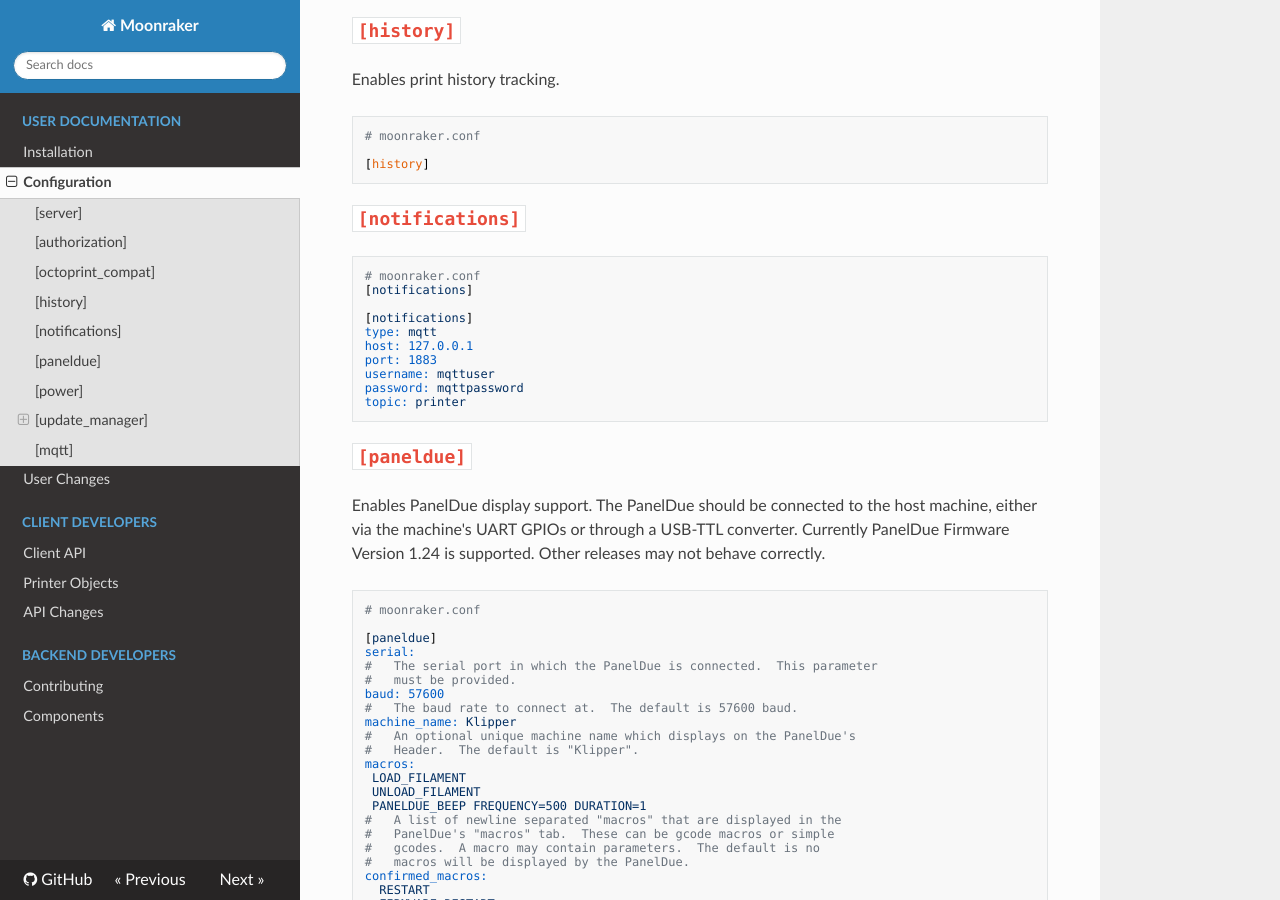
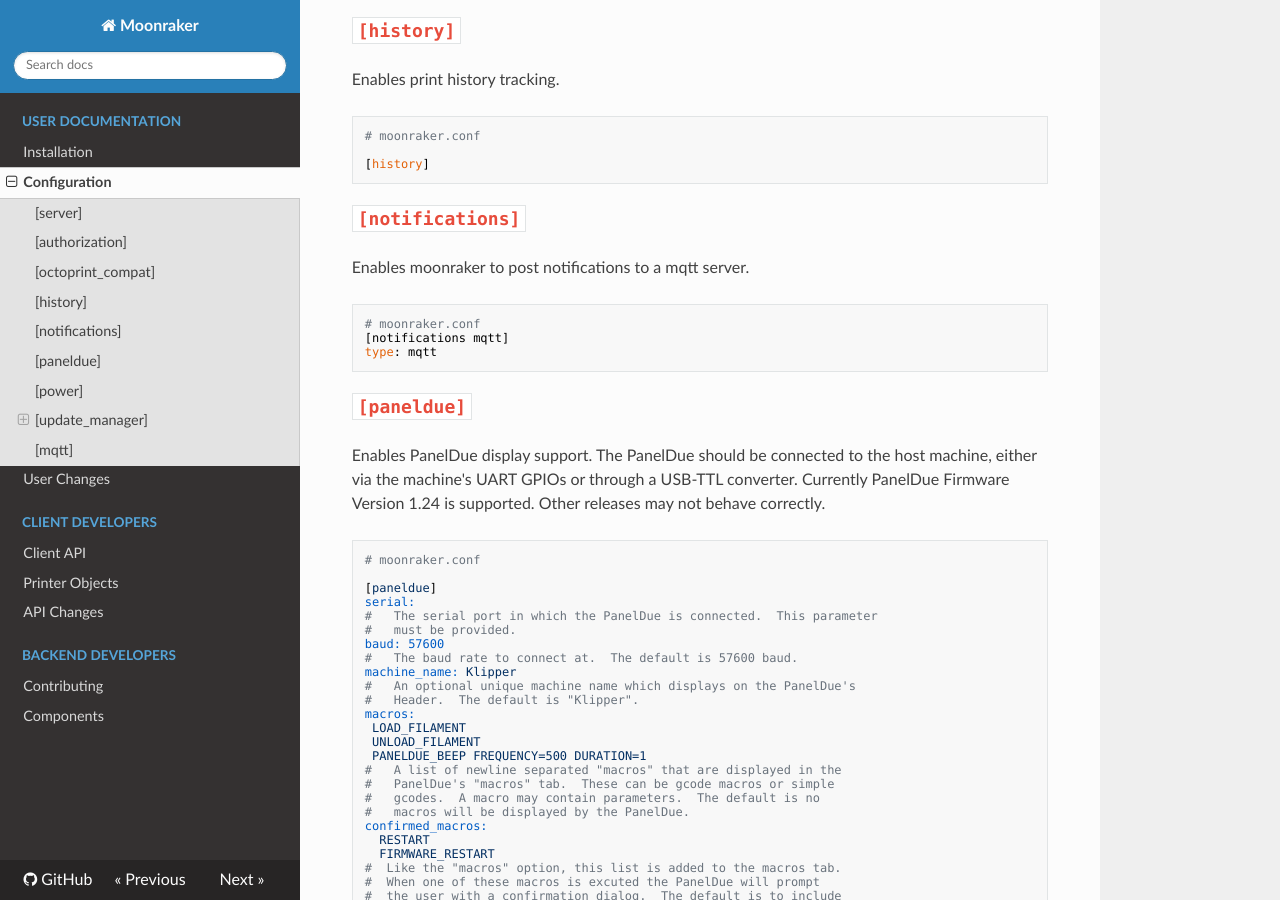
Before and after one commit to Arksine/moonraker, an MkDocs documentation site: the page built from docs/configuration.md, in a window 1280 px wide and 900 px high, scrolled down 2079 px. Built offline with MkDocs 1.6.1, drawn with Linux system fonts in a browser that asks for light colours; nearby versions of some CDN libraries.

Commit message:
mqtt: Update configuration.md
Signed-off-by: Jordan <jordan.ruthe@gmail.com>

````diff
--- a/docs/configuration.md
+++ b/docs/configuration.md
@@ -136,19 +136,12 @@
 ```
 
 ## `[notifications]`
+Enables moonraker to post notifications to a mqtt server.
 
 ```ini
 # moonraker.conf
-[notifications]
-
-[notifications]
+[notifications mqtt]
 type: mqtt
-host: 127.0.0.1
-port: 1883
-username: mqttuser
-password: mqttpassword
-topic: printer
-
 ```
 
 ## `[paneldue]`
````
